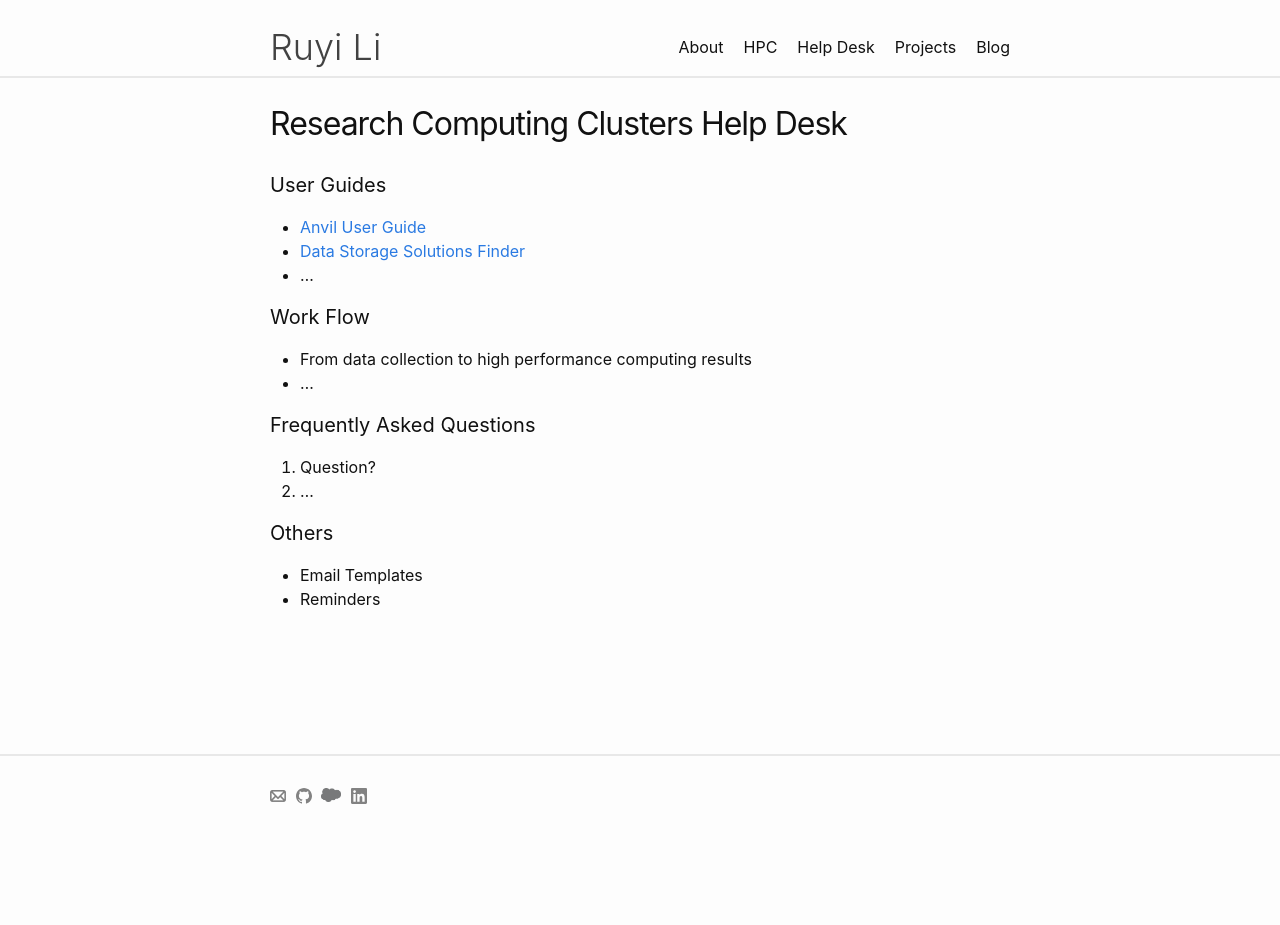
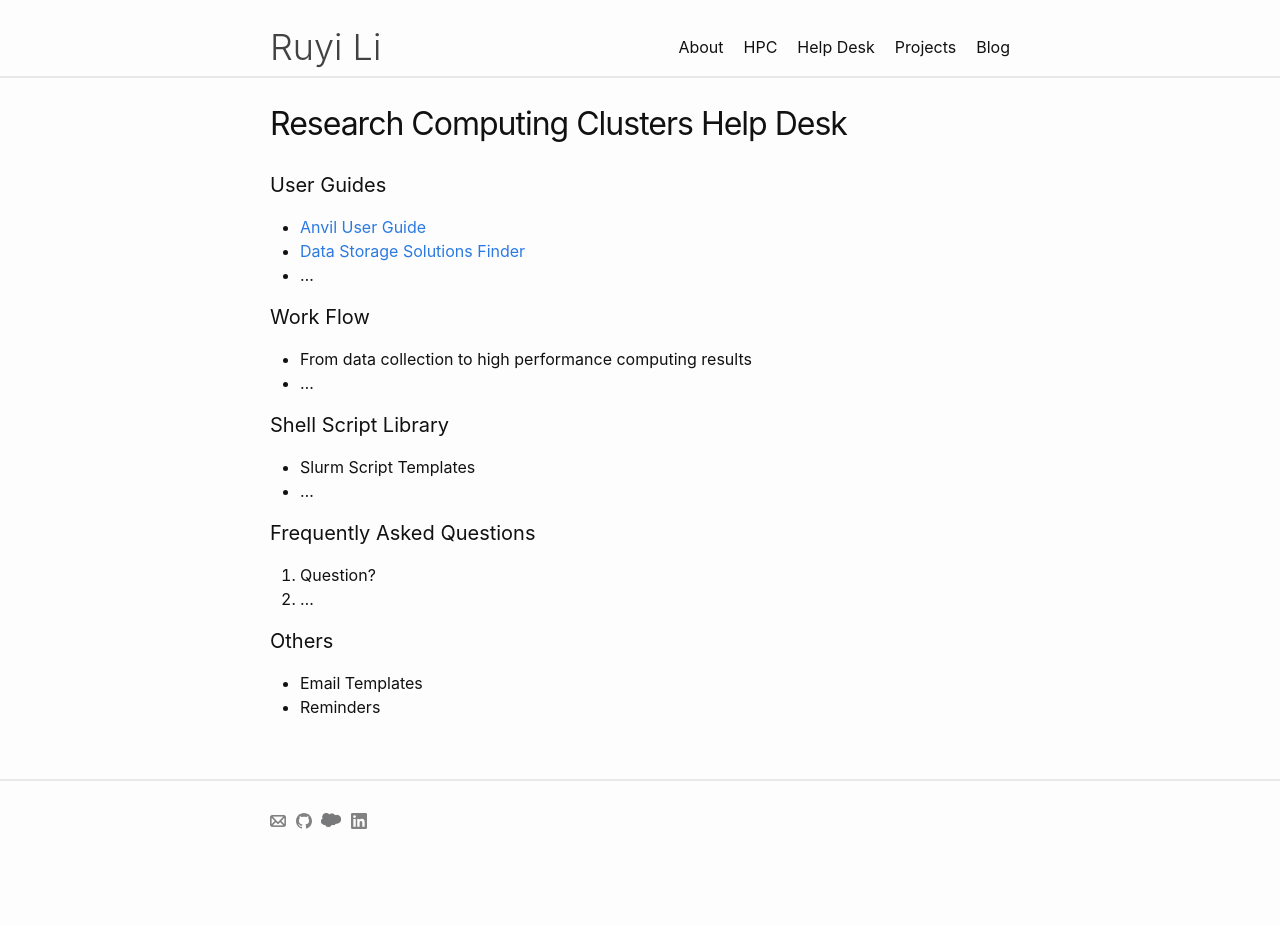
Before and after one commit to Ruyi95/Ruyi95.github.io, a Jekyll site: the page built from helpdesk.markdown, in a window 1280 px wide. Built offline with Jekyll 4.4.1, drawn with Linux system fonts in a browser that asks for light colours; before the commit the page ends 900 px from its top, so only the background shows below that.

Commit message:
Help Desk Idea.

```diff
--- a/HPC.markdown
+++ b/HPC.markdown
@@ -10,6 +10,7 @@ permalink: /HPC/
 - <a href="https://wiki.centos.org/FrontPage" target="_blank">CentOS Wiki</a>
 - Purdue ITaP <a href="https://www.rcac.purdue.edu/training/unix101/" target="_blank">Unix 101</a>, <a href="https://www.rcac.purdue.edu/training/unix201/" target="_blank">Unix 201</a>, <a href="https://www.rcac.purdue.edu/training/unix101/unix101_booklet.pdf" target="_blank">Unix 101 booklet</a>
 - <a href="https://swcarpentry.github.io/shell-novice/" target="_blank">Swcarpentry The Unix Shell</a>
+- <a href="https://tldp.org" target="_blank">The Linux Documentation Project</a>
 - <a href="https://www.nano-editor.org/dist/latest/nano.html" target="_blank">Nano</a>, <a href="https://www.nano-editor.org/dist/latest/cheatsheet.html" target="_blank">Overview of Nano Keystrokes</a>
 - <a href="https://vimhelp.org" target="_blank">Vim</a>
 - <a href="https://gnu.org/software/emacs/manual/html_node/emacs/index.html" target="_blank">Emacs</a>
--- a/helpdesk.markdown
+++ b/helpdesk.markdown
@@ -13,6 +13,10 @@ permalink: /helpdesk/
 - From data collection to high performance computing results
 - ...
 
+#### Shell Script Library ####
+- Slurm Script Templates
+- ...
+
 #### Frequently Asked Questions ####
 1. Question?
 2. ...
```
Also changed, not shown: 2 other files.
